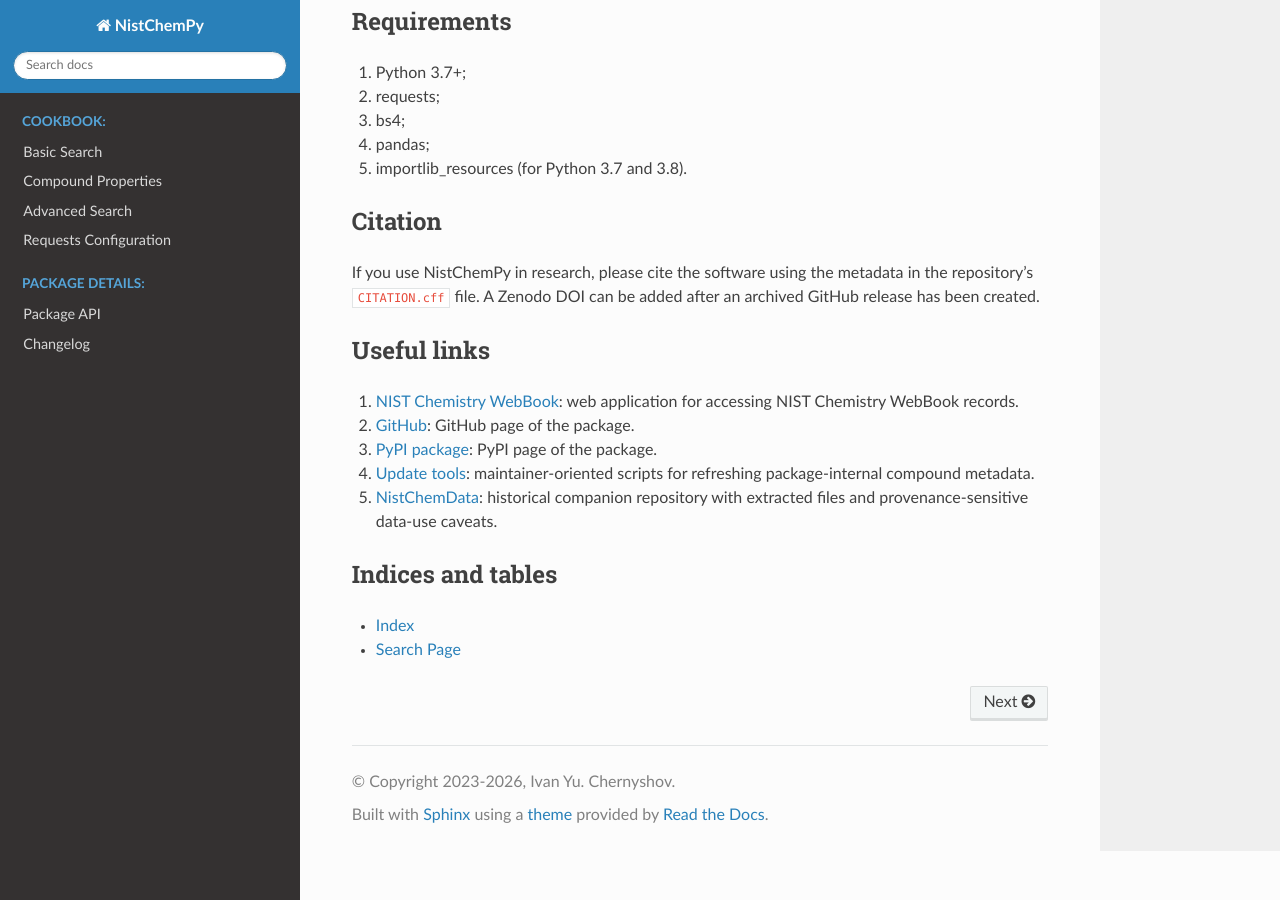
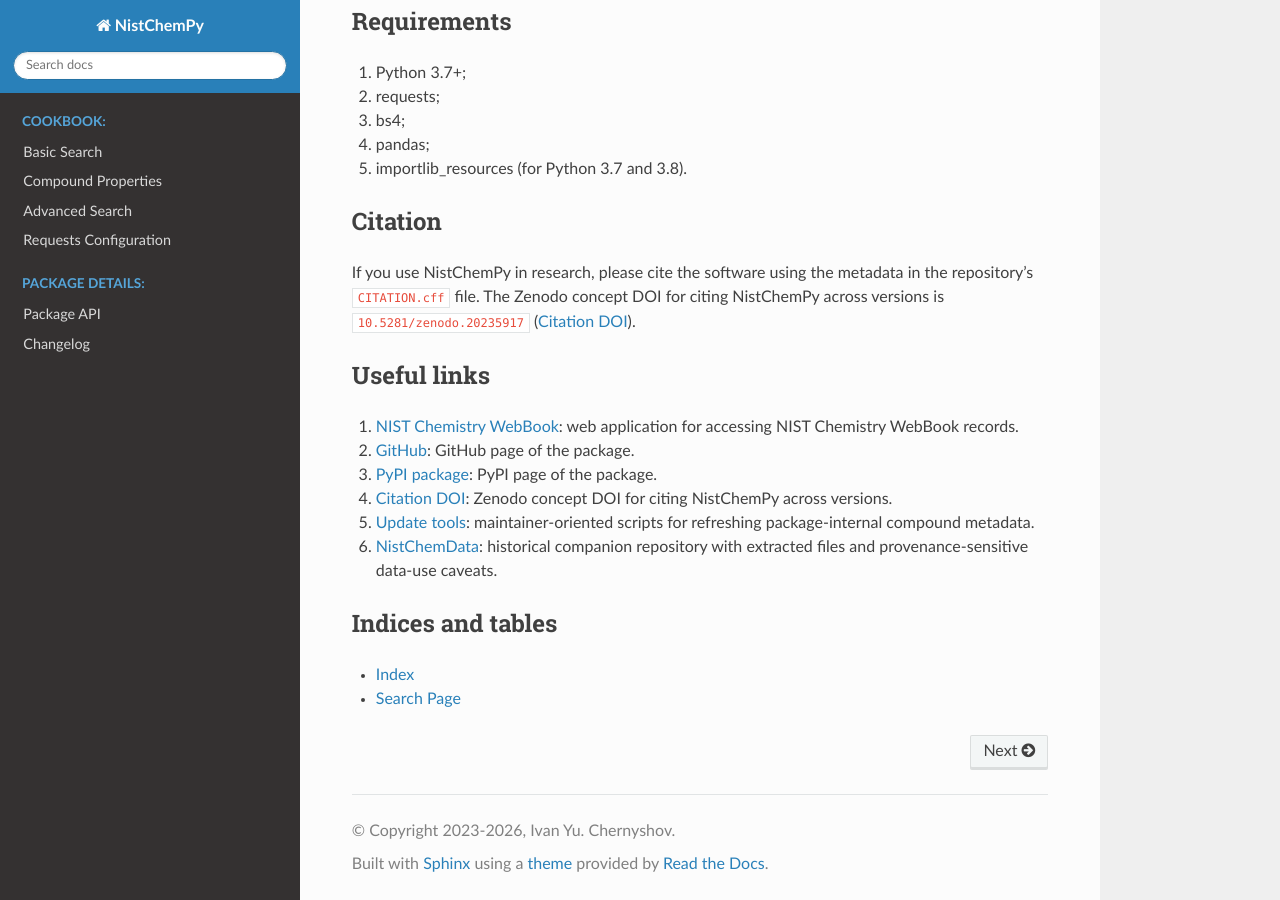
Before and after one commit to IvanChernyshov/NistChemPy, a Sphinx documentation site: the page built from docs/index.rst, in a window 1280 px wide and 900 px high, scrolled down 1470 px. Built offline with Sphinx 7.4.7 and the Read the Docs theme 3.1.0, drawn with Linux system fonts in a browser that asks for light colours.

Commit message:
docs: switch citation to Zenodo DOI

```diff
--- a/docs/index.rst
+++ b/docs/index.rst
@@ -96,7 +96,7 @@ Citation
 ========
 
 If you use NistChemPy in research, please cite the software using the metadata in the repository's ``CITATION.cff`` file.
-A Zenodo DOI can be added after an archived GitHub release has been created.
+The Zenodo concept DOI for citing NistChemPy across versions is ``10.5281/zenodo.20235917`` (`Citation DOI`_).
 
 
 Useful links
@@ -105,8 +105,9 @@ Useful links
 1. `NIST Chemistry WebBook`_: web application for accessing NIST Chemistry WebBook records.
 2. `GitHub`_: GitHub page of the package.
 3. `PyPI package`_: PyPI page of the package.
-4. `Update tools`_: maintainer-oriented scripts for refreshing package-internal compound metadata.
-5. `NistChemData`_: historical companion repository with extracted files and provenance-sensitive data-use caveats.
+4. `Citation DOI`_: Zenodo concept DOI for citing NistChemPy across versions.
+5. `Update tools`_: maintainer-oriented scripts for refreshing package-internal compound metadata.
+6. `NistChemData`_: historical companion repository with extracted files and provenance-sensitive data-use caveats.
 
 
 Indices and tables
@@ -121,4 +122,5 @@ Indices and tables
 .. _NIST Chemistry WebBook: https://webbook.nist.gov/chemistry/
 .. _GitHub: https://github.com/IvanChernyshov/NistChemPy
 .. _PyPI package: https://pypi.org/project/nistchempy/
+.. _Citation DOI: https://doi.org/10.5281/zenodo.20235917
 .. _Update tools: https://github.com/IvanChernyshov/NistChemPy/tree/main/update
--- a/docs/source/changelog.rst
+++ b/docs/source/changelog.rst
@@ -12,9 +12,9 @@ Changelog
 
 * Updates PyPI-facing metadata, project description, keywords, and project links.
 
-* Adds citation metadata for scientific-software citation.
+* Adds citation metadata and the Zenodo concept DOI for scientific-software citation: ``10.5281/zenodo.20235917``.
 
-* Prepares the repository for Zenodo archiving and DOI generation.
+* Prepares the repository metadata for the post-DOI PyPI release.
 
 No runtime API changes are intended in this release.
 
--- a/pyproject.toml
+++ b/pyproject.toml
@@ -47,6 +47,7 @@ dynamic = ["version"]
 Documentation = "https://ivanchernyshov.github.io/NistChemPy/"
 Repository = "https://github.com/IvanChernyshov/NistChemPy.git"
 Issues = "https://github.com/IvanChernyshov/NistChemPy/issues"
+Citation = "https://doi.org/10.5281/zenodo.20235917"
 
 [tool.setuptools.dynamic]
 version = {attr = "nistchempy.__version__"}
```
Also changed, not shown: README.md (+3 -1 lines), 1 other file.
